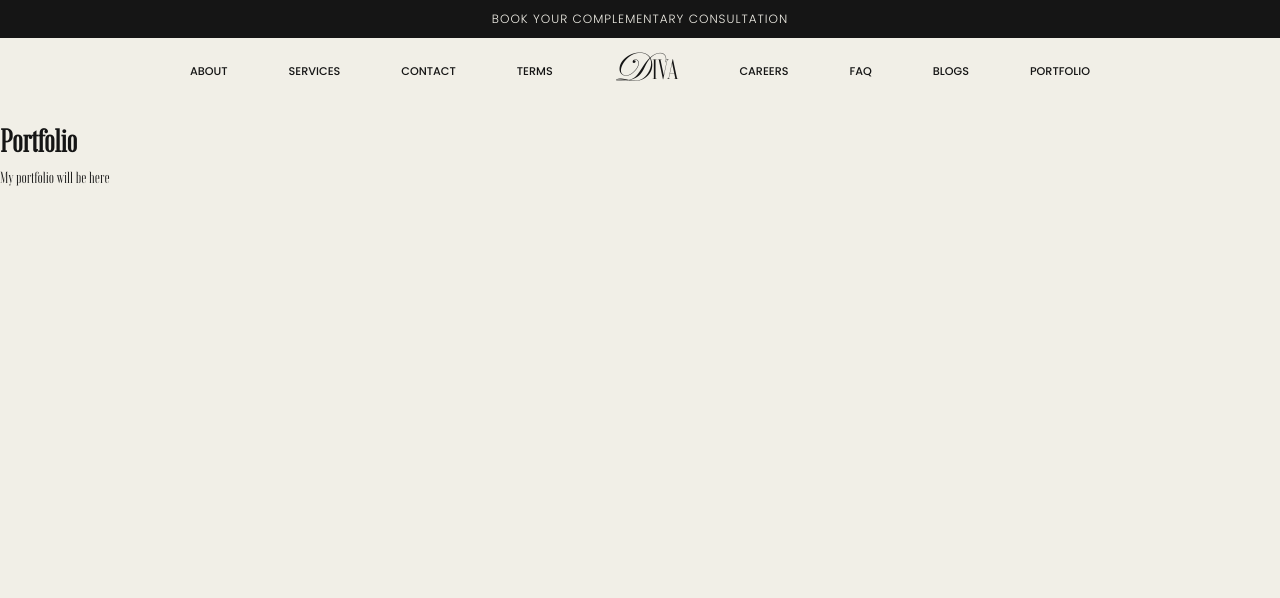
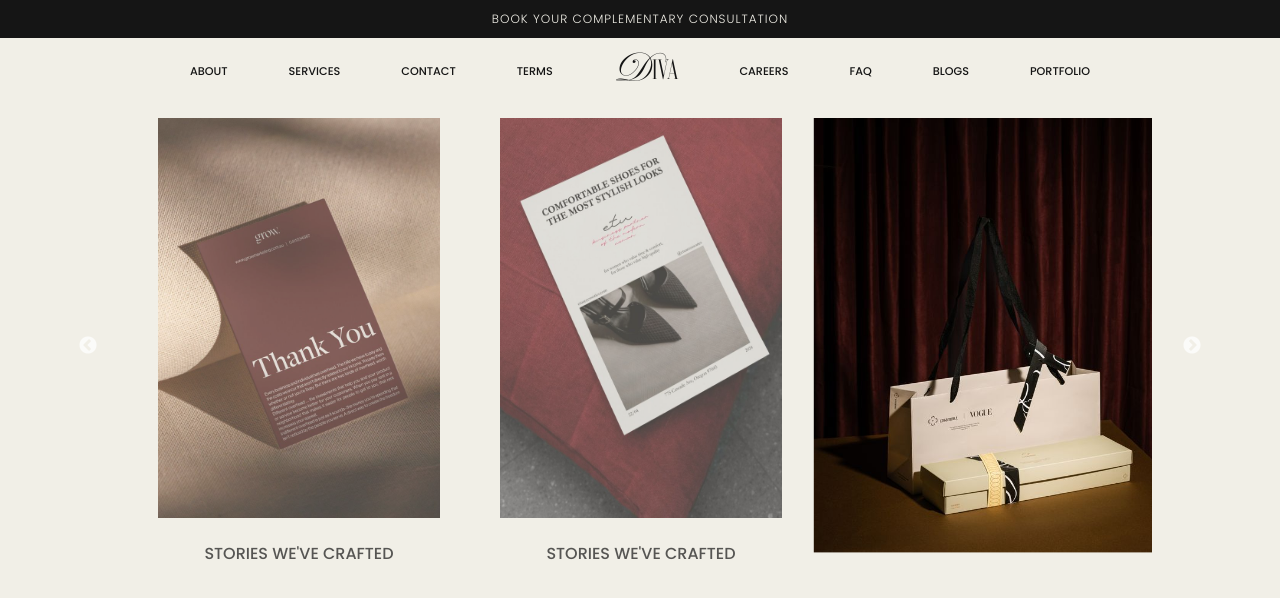
Before and after one commit to RoukayaZaki/Diva, a React (Vite) app: page /portfolio in a window 1280 px wide. Shown: the top 598 px of the page. Built offline with nearby package versions, Linux system fonts and the light colour scheme.

Commit message:
fix: footer and projectslider

```diff
--- a/package.json
+++ b/package.json
@@ -13,6 +13,10 @@
     "deploy": "gh-pages -d dist"
   },
   "dependencies": {
+    "@fortawesome/free-solid-svg-icons": "^6.7.2",
+    "@fortawesome/react-fontawesome": "^0.2.2",
+    "framer-motion": "^12.0.5",
+    "lucide-react": "^0.474.0",
     "react": "^18.3.1",
     "react-dom": "^18.3.1",
     "react-hook-form": "^7.54.2",
--- a/src/assets/data/highlighted_projects.json
+++ b/src/assets/data/highlighted_projects.json
@@ -13,5 +13,20 @@
         "id": "3",
         "image": "src/assets/images/portfolio/project3.jpg",
         "title": "STORIES WE'VE CRAFTED"
+    },
+    {
+        "id": "4",
+        "image": "src/assets/images/portfolio/project1.jpg",
+        "title": "STORIES WE'VE CRAFTED"
+    },
+    {
+        "id": "5",
+        "image": "src/assets/images/portfolio/project2.jpg",
+        "title": "STORIES WE'VE CRAFTED"
+    },
+    {
+        "id": "6",
+        "image": "src/assets/images/portfolio/project3.jpg",
+        "title": "STORIES WE'VE CRAFTED"
     }
 ]
--- a/src/assets/styles/footer.css
+++ b/src/assets/styles/footer.css
@@ -8,7 +8,7 @@
 }
 
 .footer-title {
-    font-size: clamp(4rem, 13vw, 10rem);
+    font-size: clamp(4rem, 13vw, 20rem);
     opacity: 50%;
     font-family: voga;
     font-weight: 400;
@@ -86,11 +86,20 @@
 .footer-socials {
     display: flex;
     justify-content: center;
-    gap: 15px;
-    margin-top: 20px;
+    align-items: center;
+    gap: 20px;
+    margin-top: 3%;
 }
 
 .footer-socials a {
-    font-size: 1.5rem;
-    text-decoration: none;
+    font-size: 1.1em;
+    /* text-decoration: none; */
+    background-color: var(--cream);
+    align-items: center;
+    justify-content: center;
+    color: var(--black);
+
+    border-radius: 50%;
+    width: 1.4em;
+    height: 1.3em;
 }
--- a/src/assets/styles/hero.css
+++ b/src/assets/styles/hero.css
@@ -177,8 +177,8 @@
     padding: 0% 5% 10% 5%;
     min-height: 100vh;
     background-color: var(--burgundy);
-    display: flex;
-    flex-direction: column;
+    /* display: flex; */
+    /* flex-direction: column; */
     color: var(--cream) !important;
     align-items: center;
     justify-content: center;
@@ -312,3 +312,10 @@
     font-family: "Poppins";
 
 }
+
+
+/* Add this to your CSS file */
+.slider-container {
+  width: 80%;
+  margin: 0 auto;
+}
--- a/src/assets/styles/projectcard.css
+++ b/src/assets/styles/projectcard.css
@@ -1,4 +1,3 @@
-
 .project-card {
     margin: 0 20px 0 20px;
     align-items: center;
@@ -9,6 +8,7 @@
     height: 50vh;
     /* object-fit:none; */
 }
+
 .project-card p {
     font-size: 1em;
     font-weight: 500;
@@ -16,3 +16,27 @@
     text-align: center;
     font-family: "Poppins";
 }
+/* Add this to your CSS file */
+.slider-container {
+    width: 80%;
+    margin: 0 auto;
+  }
+
+  .slick-slide {
+    transition: transform 0.6s ease, opacity 0.3s ease;
+  }
+
+  .slick-slide > div {
+    margin: 0 10px; /* Add gap between cards */
+  }
+
+  /* Style the active (center) card */
+  .slick-slide-wrapper.active {
+    transform: scale(1.2); /* Make the center card bigger */
+    z-index: 1; /* Bring the center card to the front */
+  }
+
+  /* Reduce opacity of non-active cards */
+  .slick-slide-wrapper:not(.active) {
+    opacity: 0.7;
+  }
--- a/src/components/Footer.tsx
+++ b/src/components/Footer.tsx
@@ -1,6 +1,9 @@
 import "../assets/styles/footer.css";
 import image1 from '../assets/images/footer/footer-1.jpg'
 import image2 from '../assets/images/footer/footer-2.jpg'
+import { FaFacebook, FaBehance, FaInstagram, FaPinterest, FaDribbble } from 'react-icons/fa'
+import { HiMail } from 'react-icons/hi'
+
 const Footer = () => {
   return (
     <footer className="footer">
@@ -22,21 +25,25 @@ const Footer = () => {
           <a href="/portfolio">OUR PORTFOLIO</a>
         </div>
       </div>
+
       <div className="footer-socials">
+      <a href="https://dribbble.com" target="_blank" rel="noopener noreferrer">
+          <FaDribbble />
+        </a>
         <a href="https://facebook.com" target="_blank" rel="noopener noreferrer">
-          <i className="fab fa-facebook"></i>
+          <FaFacebook />
         </a>
         <a href="https://instagram.com" target="_blank" rel="noopener noreferrer">
-          <i className="fab fa-instagram"></i>
+          <FaInstagram />
         </a>
         <a href="https://behance.net" target="_blank" rel="noopener noreferrer">
-          <i className="fab fa-behance"></i>
+          <FaBehance />
         </a>
         <a href="mailto:email@example.com">
-          <i className="fas fa-envelope"></i>
+          <HiMail />
         </a>
         <a href="https://pinterest.com" target="_blank" rel="noopener noreferrer">
-          <i className="fab fa-pinterest"></i>
+          <FaPinterest />
         </a>
       </div>
     </footer>
--- a/src/components/ProjectSlider.tsx
+++ b/src/components/ProjectSlider.tsx
@@ -1,29 +1,69 @@
-import Slider from "react-slick";
-import "slick-carousel/slick/slick.css";
-import "slick-carousel/slick/slick-theme.css";
-import projects from "../assets/data/highlighted_projects.json";
-import ProjectCard from "./ProjectCard";
+import Slider from 'react-slick';
+import 'slick-carousel/slick/slick.css';
+import 'slick-carousel/slick/slick-theme.css';
+import projects from '../assets/data/highlighted_projects.json';
+import ProjectCard from './ProjectCard';
+import { FontAwesomeIcon } from '@fortawesome/react-fontawesome';
+import { faChevronLeft, faChevronRight } from '@fortawesome/free-solid-svg-icons';
+import React from 'react';
 
+// Custom Previous Arrow
+const CustomPrevArrow = (props) => {
+  const {  onClick } = props;
+  return (
+    <div
+      className="slick-arrow slick-prev"
+      style={{ left: '-50px', zIndex: 1 }}
+      onClick={onClick}
+    >
+      <FontAwesomeIcon icon={faChevronLeft} />
+    </div>
+  );
+};
+
+// Custom Next Arrow
+const CustomNextArrow = (props) => {
+  const {  onClick } = props;
+  return (
+    <div
+      className="slick-arrow slick-next"
+      style={{ right: '-50px', zIndex: 1 }}
+      onClick={onClick}
+    >
+      <FontAwesomeIcon icon={faChevronRight} />
+    </div>
+  );
+};
 
 function ProjectSlider() {
+  const [activeSlide, setActiveSlide] = React.useState(2); // Default to the second slide (center)
+
   const settings = {
-    className: "center",
-    centerMode: true,
     infinite: true,
-    centerPadding: "60px",
     slidesToShow: 3,
-    speed: 100,
+    speed: 500,
     arrows: true,
+    prevArrow: <CustomPrevArrow />,
+    nextArrow: <CustomNextArrow />,
+    focusOnSelect: true,
+    beforeChange: (current: number,next: number) => {
+      // Update the active slide index
+      console.log(current);
+      console.log(next);
+      setActiveSlide(next + 1); // +1 because slides are 1-indexed in CSS
+    },
+  };
 
-  };
   return (
     <div className="slider-container">
       <Slider {...settings}>
         {projects.map((project, index) => (
-          <>
-            <ProjectCard key={index} id={project.id} image={project.image} title={project.title} />
-          </>
-          // <h1 key={index}>{project.title}</h1>
+          <div
+            key={project.id}
+            className={`slick-slide-wrapper ${index  === activeSlide ? 'active' : ''}`}
+          >
+            <ProjectCard id={project.id} title={project.title} image={project.image} />
+          </div>
         ))}
       </Slider>
     </div>
--- a/src/index.css
+++ b/src/index.css
@@ -27,6 +27,7 @@
   font-family: voga, edwardian;
   line-height: 1.5;
   font-weight: 400;
+  outline: none;
 
   color-scheme: light dark;
   color: var(--black);
@@ -37,7 +38,9 @@
   -webkit-font-smoothing: antialiased;
   -moz-osx-font-smoothing: grayscale; */
 }
-
+button {
+  outline: none;
+}
 a {
   font-weight: 500;
   /* color: #646cff; */
--- a/src/pages/HomePage.tsx
+++ b/src/pages/HomePage.tsx
@@ -2,7 +2,7 @@ import Footer from "../components/Footer";
 import Header from "../components/Header";
 import "../assets/styles/hero.css";
 import Title from "../components/Title";
-// import ProjectSlider from "../components/ProjectSlider";
+import ProjectSlider from "../components/ProjectSlider";
 import services from '../assets/data/services.json';
 import ExpandableItem from "../components/ExpandableItem";
 import { useState } from "react";
@@ -50,6 +50,7 @@ function HomePage() {
                 </p>
                 <Title title="Portfolio" />
                 <div className="home-projects">
+                    <ProjectSlider />
                 </div>
             </div>
             <div className="home-services">
--- a/src/pages/Portfolio/PortfolioPage.tsx
+++ b/src/pages/Portfolio/PortfolioPage.tsx
@@ -1,11 +1,10 @@
 import Header from "../../components/Header";
-
+import ProjectSlider from "../../components/ProjectSlider";
 function PortfolioPage() {
     return (
         <>
             <Header />
-            <h1>Portfolio</h1>
-            <p>My portfolio will be here</p>
+            <ProjectSlider />
         </>
     );
 }
```
Also changed, not shown: 1 other file (tests, documents, lock files or other folders).
